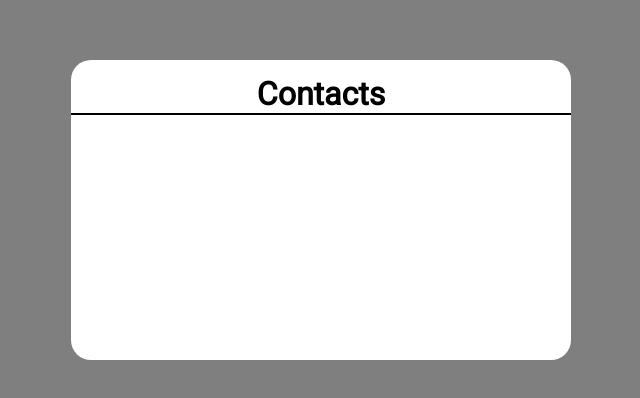
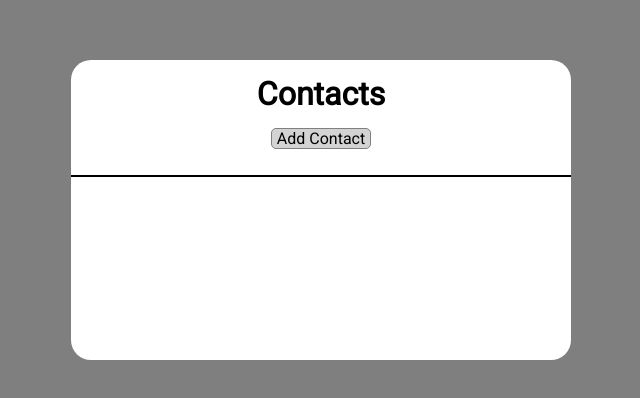
Before and after one commit to vitaliy-zhyvyliak/react-crud-app, a React (Create React App) app: page / in a window 1280 px wide. Shown: the part 190-588 px from the top of the page, without its empty margins (319-959 px from the left). Built offline with nearby package versions, Linux system fonts and the light colour scheme.

Commit message:
Form added

```diff
--- a/src/App.scss
+++ b/src/App.scss
@@ -9,22 +9,56 @@
   display: flex;
   align-items: center;
   justify-content: center;
-  background-color: rgba(0, 0, 0, 0.5);;
+  background-color: rgba(0, 0, 0, 0.5);
+  ;
   width: 100%;
   height: 100vh;
   font-family: Roboto, Helvetica, sans-serif;
+}
+
+.header {
+  display: flex;
+  align-items: center;
+  justify-content: center;
+  flex-direction: column;
 
   &__title {
     margin: 15px 0 0;
     display: block;
-    width: 100%;
+  }
+
+  &__add-text {
+    margin-top: 15px;
+    width: 100px;
+    background-color: lightgray;
+    border: 1px solid grey;
     text-align: center;
+    border-radius: 5px;
+  }
+
+  &__form {
+    display: flex;
+    flex-direction: column;
+    gap: 10px;
+    align-items: center;
+    justify-content: center;
+  }
+
+  &__button {
+    width: 60px;
+  }
+
+  &__buttons {
+    display: flex;
+    gap: 15px;
+  }
 
   &::after {
+    margin-top: 10px;
     display: block;
     content: " ";
     height: 2px;
+    width: 100%;
     background-color: #000;
   }
 }
-}
--- a/src/App.tsx
+++ b/src/App.tsx
@@ -1,14 +1,18 @@
 import React from 'react';
 import './App.scss';
+import { ContactAddForm } from './components/ContactAddForm/ContactAddForm';
 
 function App() {
   return (
     <div className="App">
       <div className="contacts">
         <div className="container">
-          <h1 className="contacts__title">
-            Contacts
-          </h1>
+          <div className="contacts__header header">
+            <h1 className="header__title">
+              Contacts
+            </h1>
+            <ContactAddForm />
+          </div>
         </div>
       </div>
     </div>
--- /dev/null
+++ b/src/components/ContactAddForm/ContactAddForm.tsx
@@ -0,0 +1,82 @@
+import React, { useEffect, useState } from 'react'
+import { Contact } from '../../types';
+import './ContactAddForm.scss';
+
+export const ContactAddForm: React.FC = React.memo(() => {
+  const [contacts, setContacts] = useState(JSON.parse(localStorage.getItem('contacts') || '[]'));
+  const [toggledInput, setToggledInput] = useState(false);
+  const [nameFromInput, setNameFromInput] = useState('');
+  const [phoneFromInput, setPhoneFromInput] = useState('');
+
+  useEffect(() => {
+    localStorage.setItem('contacts', JSON.stringify(contacts));
+  }, [contacts]);
+
+  const addContact = (event: React.FormEvent<HTMLFormElement>) => {
+    event.preventDefault();
+
+    const contact: Contact = {
+      id: +new Date(),
+      name: nameFromInput,
+      phoneNumber: phoneFromInput
+    };
+
+    if(nameFromInput && phoneFromInput) {
+      setNameFromInput('');
+      setPhoneFromInput('');
+    }
+
+    setContacts([...contacts, contact]);
+    setToggledInput(false);
+  }
+
+  return (
+    <>
+      <div
+        className='header__add'
+        onClick={() => setToggledInput(true)}
+      >
+        {!toggledInput &&
+          <p className='header__add-text'>Add Contact</p>
+        }
+      </div>
+      {toggledInput && (
+        <form
+          className='header__form'
+          onSubmit={addContact}
+        >
+          <input
+            className='header__name'
+            type="text"
+            placeholder="Name"
+            value={nameFromInput}
+            onChange={(e) => setNameFromInput(e.target.value)}
+            required={true}
+          />
+          <input
+            className='header__phone'
+            type="text"
+            placeholder="Phone number"
+            value={phoneFromInput}
+            onChange={(e) => setPhoneFromInput(e.target.value)}
+            required={true}
+          />
+          <div className="header__buttons">
+            <button
+              onClick={() => setToggledInput(false)}
+              className='header__button'
+            >
+              Cancel
+            </button>
+            <button
+              type='submit'
+              className='header__button'
+            >
+              Add
+            </button>
+          </div>
+        </form>
+      )}
+    </>
+  )
+})
--- a/src/types.ts
+++ b/src/types.ts
@@ -1,5 +1,5 @@
 export interface Contact {
   name: string,
-  phoneNumber: null,
+  phoneNumber: string,
   id: number
 }
```
Also changed, not shown: src/components/ContactAddForm/ContactAddForm.scss (added). Lines whose indentation alone changed are shown as unchanged.
